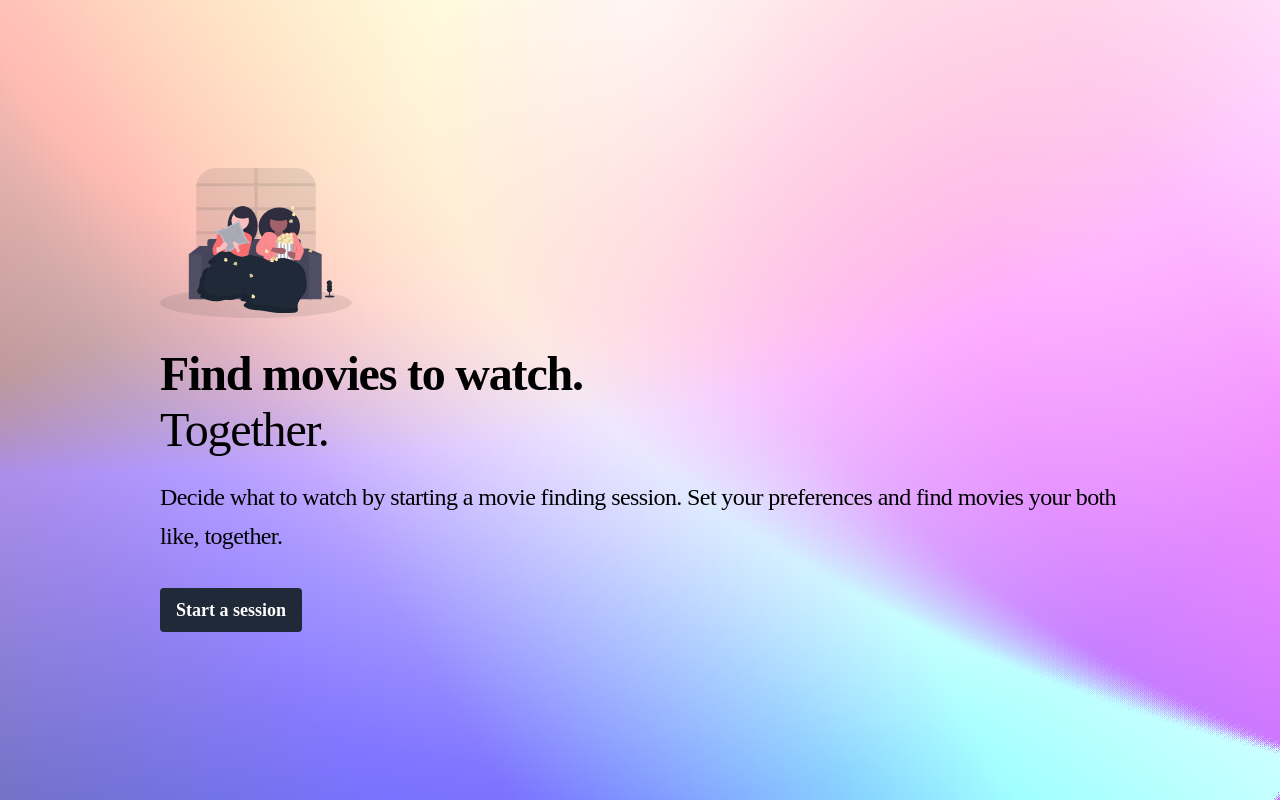
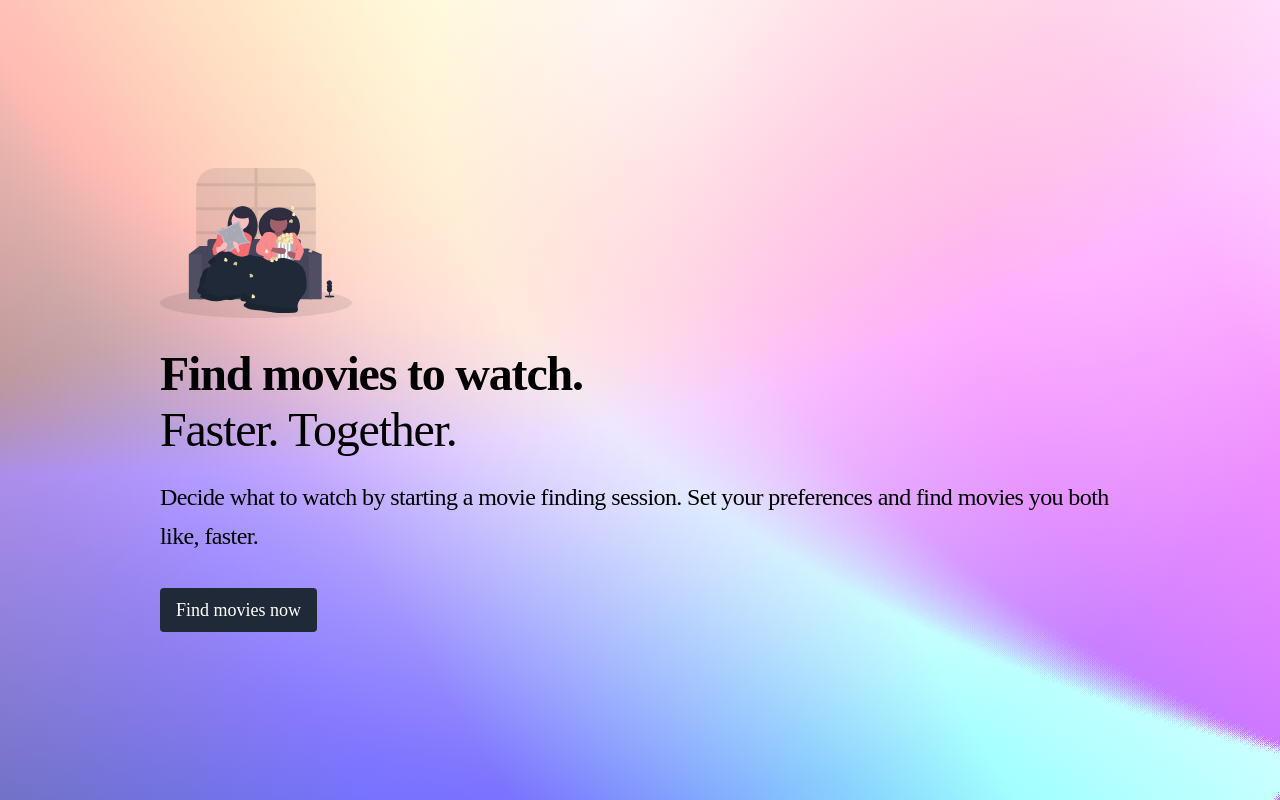
Before and after one commit to priyanshunayan/movie-finder-fe, a React (Vite) app: page / in a window 1280 px wide. Built offline with nearby package versions, Linux system fonts and the light colour scheme; a web font is replaced by a local one.

Commit message:
Copy improvements

```diff
--- a/src/components/Home.js
+++ b/src/components/Home.js
@@ -13,19 +13,19 @@ const Home = () => {
             <span className="font-bold block lg:mb-2">
               Find movies to watch.
             </span>
-            <span>Together.</span>
+            <span>Faster. Together.</span>
           </h1>
           <h2 className="text-lg lg:text-2xl mb-6 lg:mb-8 max-w-5xl z-10 tracking-tight lg:leading-relaxed">
             Decide what to watch by starting a movie finding session. Set your
-            preferences and find movies your both like, together.
+            preferences and find movies you both like, faster.
           </h2>
         </div>
 
         <Link
           to="/filters"
-          className="bg-gray-800 px-4 py-2 text-white rounded z-10 font-semibold lg:text-lg"
+          className="bg-gray-800 px-4 py-2 text-white rounded z-10 font-medium lg:text-lg"
         >
-          Start a session
+          Find movies now
         </Link>
       </main>
     </div>
```
